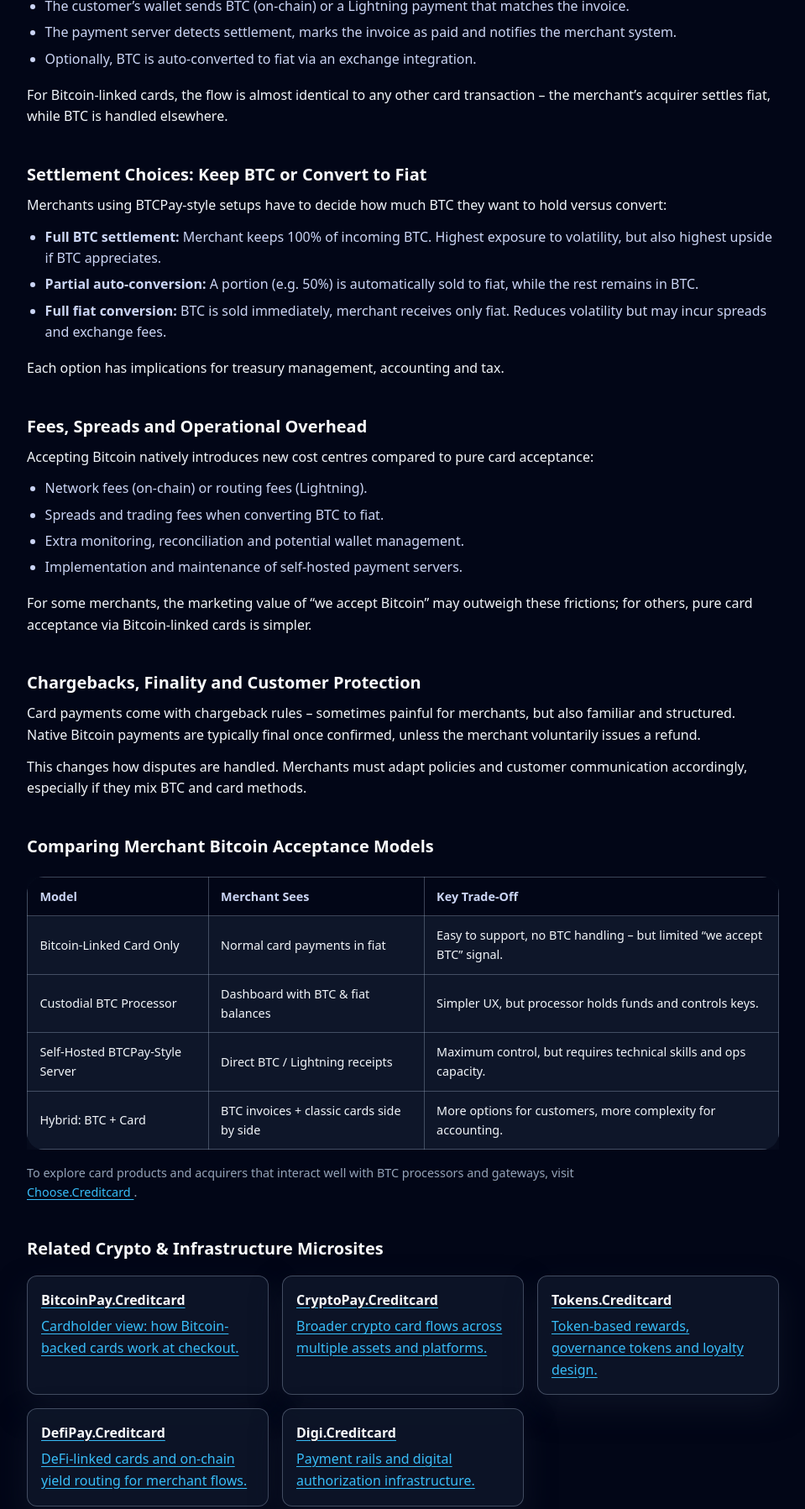
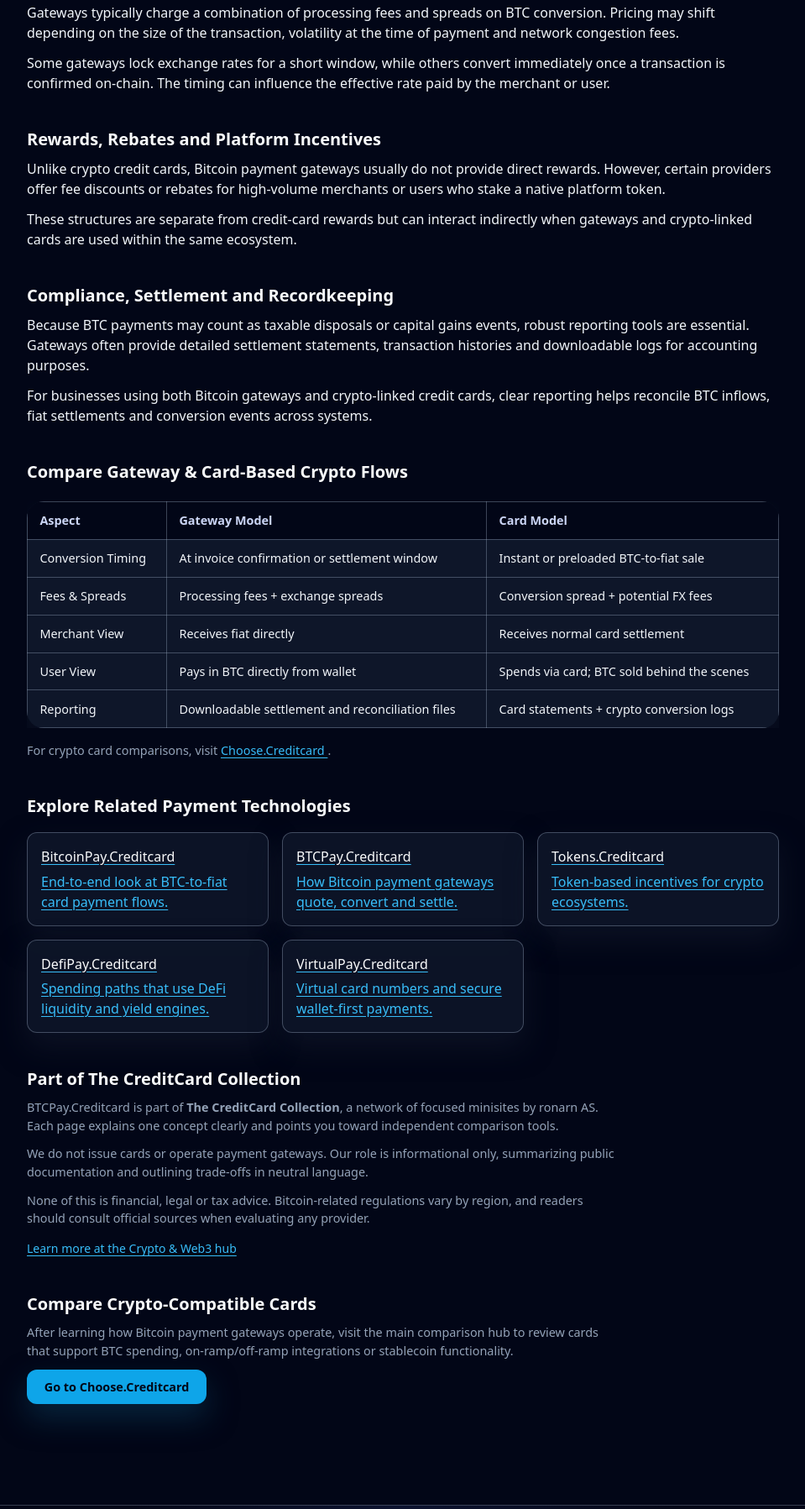
Before and after one commit to ChooseCreditCard/btcpay.creditcard, a plain HTML site: page index.html in a window 1280 px wide. Shown: the part 923-2720 px from the top of the page at 84% size, without its empty margins (160-1119 px from the left). Drawn offline with nearby package versions, Linux system fonts and the light colour scheme.

Commit message:
Update index.html

```diff
--- a/index.html
+++ b/index.html
@@ -4,22 +4,22 @@
   <meta charset="UTF-8" />
   <meta name="viewport" content="width=device-width, initial-scale=1" />
 
-  <title>BTCPay.Creditcard – How Merchants Process Bitcoin Card Payments</title>
-  <meta name="description" content="BTCPay.creditcard explains how merchants accept Bitcoin-related card and BTC payments: processors, conversion, settlement and risk." />
+  <title>BTCPay.Creditcard – Bitcoin Payment Gateways & Card Integration</title>
+  <meta name="description" content="How Bitcoin payment gateways interact with card networks: merchant settlement, BTC-to-fiat conversion, fees and compatibility with crypto-linked credit cards." />
   <meta name="robots" content="index,follow" />
   <link rel="canonical" href="https://btcpay.creditcard/" />
 
   <!-- Open Graph -->
-  <meta property="og:title" content="BTCPay.Creditcard – Merchant Bitcoin Payment Flows" />
-  <meta property="og:description" content="Independent overview of how merchants handle Bitcoin payments and Bitcoin-linked cards: processors, self-hosted BTCPay setups, conversion and fees." />
+  <meta property="og:title" content="BTCPay.Creditcard – BTC Gateways & Card Payments Explained" />
+  <meta property="og:description" content="Independent explanation of how Bitcoin gateways route transactions, manage conversion and connect to existing card rails." />
   <meta property="og:type" content="website" />
   <meta property="og:url" content="https://btcpay.creditcard/" />
   <meta property="og:image" content="https://choose.creditcard/preview.png?utm_source=btcpay.creditcard&utm_medium=referral&utm_campaign=og_image" />
 
   <!-- Twitter -->
   <meta name="twitter:card" content="summary_large_image" />
-  <meta name="twitter:title" content="BTCPay.Creditcard – Merchant Bitcoin Payment Flows" />
-  <meta name="twitter:description" content="How merchants accept Bitcoin and Bitcoin-related card payments, and what happens behind the scenes." />
+  <meta name="twitter:title" content="BTCPay.Creditcard – BTC Gateways & Card Payments Explained" />
+  <meta name="twitter:description" content="Learn how Bitcoin payment gateways settle transactions and interact with crypto-linked credit cards." />
   <meta name="twitter:image" content="https://choose.creditcard/preview.png?utm_source=btcpay.creditcard&utm_medium=referral&utm_campaign=twitter_image" />
 
   <!-- GA4 -->
@@ -31,21 +31,26 @@
     gtag('config', 'G-64FE63JQ3H');
   </script>
 
+  <!-- Tailwind -->
+  <script src="https://cdn.tailwindcss.com"></script>
+
+  <!-- Shared CSS -->
   <link rel="stylesheet" href="./styles.css" />
 </head>
 <body class="bg-slate-950 text-slate-100">
+
   <header class="site-header">
     <div class="nav-inner max-w-6xl">
       <div class="brand">
         <div class="cc-logo">CC</div>
         <div class="brand-text">
           <div class="brand-title">BTCPay.Creditcard</div>
-          <div class="brand-subtitle">Merchant Bitcoin Payment Flows</div>
+          <div class="brand-subtitle">Bitcoin Gateways & Card Payment Flows</div>
         </div>
       </div>
       <nav class="nav-links">
         <a href="#overview">Overview</a>
-        <a href="#flows">How It Works</a>
+        <a href="#mechanics">How It Works</a>
         <a href="#compare">Compare</a>
       </nav>
     </div>
@@ -56,180 +61,169 @@
     <div class="cc-breadcrumb">
       <a href="https://choose.creditcard/?utm_source=btcpay.creditcard&utm_medium=referral&utm_campaign=breadcrumb">Home</a>
       &nbsp;›&nbsp;
-      BTCPay Merchant Flows
+      BTCPay.Creditcard
     </div>
 
     <!-- Hero -->
     <section class="hero">
       <div class="hero-content">
-        <h1>How Merchants Actually Handle Bitcoin &amp; Bitcoin-Card Payments</h1>
+        <h1>How Bitcoin Payment Gateways Connect to Card Networks</h1>
         <p class="hero-lead">
-          BTCPay.Creditcard explains merchant-side flows for Bitcoin payments and Bitcoin-linked cards – processors, self-hosted BTCPay setups, conversion to fiat and settlement risk.
+          Bitcoin payment gateways make it possible for merchants to accept BTC while still settling in fiat. This page explains how BTC flows through the system, how conversion works, and how these processes align with crypto-linked credit cards.
         </p>
         <a class="cta" href="https://choose.creditcard/?utm_source=btcpay.creditcard&utm_medium=referral&utm_campaign=hero_cta">
-          Explore processors &amp; card options
+          Compare crypto-friendly credit cards
         </a>
       </div>
     </section>
 
-    <!-- Content sections -->
+    <!-- Content Sections -->
     <section id="overview" class="section">
-      <h2>Card Rails vs. Native Bitcoin Payments</h2>
-      <p>From a merchant’s point of view, there are two broad ways to accept “Bitcoin” at checkout:</p>
-      <ul class="list">
-        <li><strong>Bitcoin-linked cards:</strong> The merchant sees a normal card payment in fiat. BTC conversion happens on the customer’s side via the card issuer or partner.</li>
-        <li><strong>Native Bitcoin / Lightning payments:</strong> The merchant (or their processor) generates an invoice and receives BTC or fiat when the invoice is paid.</li>
-      </ul>
-      <p>BTCPay-like setups usually refer to the second category: native BTC or Lightning invoices, sometimes combined with optional auto-conversion to fiat.</p>
+      <h2>What Is a Bitcoin Payment Gateway?</h2>
+      <p>Bitcoin payment gateways allow merchants to accept BTC from customers while still receiving local currency in their bank account. They bridge the gap between crypto payments, market pricing engines and traditional settlement infrastructure.</p>
+      <p>Instead of merchants managing wallets or exchange risk, the gateway handles rate quotes, invoicing, BTC conversion and settlement. For consumers, these systems often work in parallel with crypto-linked cards that convert BTC at the moment of purchase.</p>
     </section>
 
-    <section id="flows" class="section">
-      <h2>Typical BTCPay-Style Payment Flow</h2>
-      <p>For native BTC payments, a BTCPay-like flow looks roughly like this:</p>
-      <ul class="list">
-        <li>The customer selects “Pay with Bitcoin” or scans a QR code at checkout.</li>
-        <li>The merchant’s payment server generates an invoice with an amount (in fiat or BTC) and a time window.</li>
-        <li>The customer’s wallet sends BTC (on-chain) or a Lightning payment that matches the invoice.</li>
-        <li>The payment server detects settlement, marks the invoice as paid and notifies the merchant system.</li>
-        <li>Optionally, BTC is auto-converted to fiat via an exchange integration.</li>
-      </ul>
-      <p>For Bitcoin-linked cards, the flow is almost identical to any other card transaction – the merchant’s acquirer settles fiat, while BTC is handled elsewhere.</p>
+    <section id="mechanics" class="section">
+      <h2>How BTCPay Transactions Move Through the System</h2>
+      <p>When a customer pays in Bitcoin, the gateway generates a payment request with a fixed-time price quote. Once the BTC reaches the gateway’s address, it is consolidated and exchanged for fiat through the provider’s liquidity partners.</p>
+      <p>The merchant then receives a normal bank transfer. This model mirrors aspects of crypto credit-card payments, where BTC is sold behind the scenes and converted into the fiat needed to settle over traditional card rails.</p>
     </section>
 
     <section class="section">
-      <h2>Settlement Choices: Keep BTC or Convert to Fiat</h2>
-      <p>Merchants using BTCPay-style setups have to decide how much BTC they want to hold versus convert:</p>
-      <ul class="list">
-        <li><strong>Full BTC settlement:</strong> Merchant keeps 100% of incoming BTC. Highest exposure to volatility, but also highest upside if BTC appreciates.</li>
-        <li><strong>Partial auto-conversion:</strong> A portion (e.g. 50%) is automatically sold to fiat, while the rest remains in BTC.</li>
-        <li><strong>Full fiat conversion:</strong> BTC is sold immediately, merchant receives only fiat. Reduces volatility but may incur spreads and exchange fees.</li>
-      </ul>
-      <p>Each option has implications for treasury management, accounting and tax.</p>
+      <h2>Fees, Rates and Conversion Timing</h2>
+      <p>Gateways typically charge a combination of processing fees and spreads on BTC conversion. Pricing may shift depending on the size of the transaction, volatility at the time of payment and network congestion fees.</p>
+      <p>Some gateways lock exchange rates for a short window, while others convert immediately once a transaction is confirmed on-chain. The timing can influence the effective rate paid by the merchant or user.</p>
     </section>
 
     <section class="section">
-      <h2>Fees, Spreads and Operational Overhead</h2>
-      <p>Accepting Bitcoin natively introduces new cost centres compared to pure card acceptance:</p>
-      <ul class="list">
-        <li>Network fees (on-chain) or routing fees (Lightning).</li>
-        <li>Spreads and trading fees when converting BTC to fiat.</li>
-        <li>Extra monitoring, reconciliation and potential wallet management.</li>
-        <li>Implementation and maintenance of self-hosted payment servers.</li>
-      </ul>
-      <p>For some merchants, the marketing value of “we accept Bitcoin” may outweigh these frictions; for others, pure card acceptance via Bitcoin-linked cards is simpler.</p>
+      <h2>Rewards, Rebates and Platform Incentives</h2>
+      <p>Unlike crypto credit cards, Bitcoin payment gateways usually do not provide direct rewards. However, certain providers offer fee discounts or rebates for high-volume merchants or users who stake a native platform token.</p>
+      <p>These structures are separate from credit-card rewards but can interact indirectly when gateways and crypto-linked cards are used within the same ecosystem.</p>
     </section>
 
     <section class="section">
-      <h2>Chargebacks, Finality and Customer Protection</h2>
-      <p>Card payments come with chargeback rules – sometimes painful for merchants, but also familiar and structured. Native Bitcoin payments are typically final once confirmed, unless the merchant voluntarily issues a refund.</p>
-      <p>This changes how disputes are handled. Merchants must adapt policies and customer communication accordingly, especially if they mix BTC and card methods.</p>
+      <h2>Compliance, Settlement and Recordkeeping</h2>
+      <p>Because BTC payments may count as taxable disposals or capital gains events, robust reporting tools are essential. Gateways often provide detailed settlement statements, transaction histories and downloadable logs for accounting purposes.</p>
+      <p>For businesses using both Bitcoin gateways and crypto-linked credit cards, clear reporting helps reconcile BTC inflows, fiat settlements and conversion events across systems.</p>
     </section>
 
-    <!-- Comparison block -->
+    <!-- Comparison -->
     <section id="compare" class="section">
-      <h2>Comparing Merchant Bitcoin Acceptance Models</h2>
+      <h2>Compare Gateway & Card-Based Crypto Flows</h2>
       <div class="table-wrap">
         <table class="table">
           <thead>
             <tr>
-              <th>Model</th>
-              <th>Merchant Sees</th>
-              <th>Key Trade-Off</th>
+              <th>Aspect</th>
+              <th>Gateway Model</th>
+              <th>Card Model</th>
             </tr>
           </thead>
           <tbody>
             <tr>
-              <td>Bitcoin-Linked Card Only</td>
-              <td>Normal card payments in fiat</td>
-              <td>Easy to support, no BTC handling – but limited “we accept BTC” signal.</td>
+              <td>Conversion Timing</td>
+              <td>At invoice confirmation or settlement window</td>
+              <td>Instant or preloaded BTC-to-fiat sale</td>
             </tr>
             <tr>
-              <td>Custodial BTC Processor</td>
-              <td>Dashboard with BTC &amp; fiat balances</td>
-              <td>Simpler UX, but processor holds funds and controls keys.</td>
+              <td>Fees &amp; Spreads</td>
+              <td>Processing fees + exchange spreads</td>
+              <td>Conversion spread + potential FX fees</td>
             </tr>
             <tr>
-              <td>Self-Hosted BTCPay-Style Server</td>
-              <td>Direct BTC / Lightning receipts</td>
-              <td>Maximum control, but requires technical skills and ops capacity.</td>
+              <td>Merchant View</td>
+              <td>Receives fiat directly</td>
+              <td>Receives normal card settlement</td>
             </tr>
             <tr>
-              <td>Hybrid: BTC + Card</td>
-              <td>BTC invoices + classic cards side by side</td>
-              <td>More options for customers, more complexity for accounting.</td>
+              <td>User View</td>
+              <td>Pays in BTC directly from wallet</td>
+              <td>Spends via card; BTC sold behind the scenes</td>
+            </tr>
+            <tr>
+              <td>Reporting</td>
+              <td>Downloadable settlement and reconciliation files</td>
+              <td>Card statements + crypto conversion logs</td>
             </tr>
           </tbody>
         </table>
       </div>
+
       <p class="small">
-        To explore card products and acquirers that interact well with BTC processors and gateways, visit
+        For crypto card comparisons, visit
         <a href="https://choose.creditcard/?utm_source=btcpay.creditcard&utm_medium=referral&utm_campaign=comparison_section">
           Choose.Creditcard
         </a>.
       </p>
     </section>
 
-    <!-- Cluster links -->
+    <!-- Cluster -->
     <section class="section">
-      <h2>Related Crypto &amp; Infrastructure Microsites</h2>
+      <h2>Explore Related Payment Technologies</h2>
       <div class="cluster-grid">
         <a class="cluster-card" href="https://bitcoinpay.creditcard/?utm_source=btcpay.creditcard&utm_medium=referral&utm_campaign=cluster_bitcoinpay">
           <h3>BitcoinPay.Creditcard</h3>
-          <p>Cardholder view: how Bitcoin-backed cards work at checkout.</p>
+          <p>End-to-end look at BTC-to-fiat card payment flows.</p>
         </a>
-        <a class="cluster-card" href="https://cryptopay.creditcard/?utm_source=btcpay.creditcard&utm_medium=referral&utm_campaign=cluster_cryptopay">
-          <h3>CryptoPay.Creditcard</h3>
-          <p>Broader crypto card flows across multiple assets and platforms.</p>
+        <a class="cluster-card" href="https://btcpay.creditcard/?utm_source=btcpay.creditcard&utm_medium=referral&utm_campaign=cluster_btcpay">
+          <h3>BTCPay.Creditcard</h3>
+          <p>How Bitcoin payment gateways quote, convert and settle.</p>
         </a>
         <a class="cluster-card" href="https://tokens.creditcard/?utm_source=btcpay.creditcard&utm_medium=referral&utm_campaign=cluster_tokens">
           <h3>Tokens.Creditcard</h3>
-          <p>Token-based rewards, governance tokens and loyalty design.</p>
+          <p>Token-based incentives for crypto ecosystems.</p>
         </a>
         <a class="cluster-card" href="https://defipay.creditcard/?utm_source=btcpay.creditcard&utm_medium=referral&utm_campaign=cluster_defipay">
           <h3>DefiPay.Creditcard</h3>
-          <p>DeFi-linked cards and on-chain yield routing for merchant flows.</p>
+          <p>Spending paths that use DeFi liquidity and yield engines.</p>
         </a>
-        <a class="cluster-card" href="https://digi.creditcard/?utm_source=btcpay.creditcard&utm_medium=referral&utm_campaign=cluster_digi">
-          <h3>Digi.Creditcard</h3>
-          <p>Payment rails and digital authorization infrastructure.</p>
+        <a class="cluster-card" href="https://virtualpay.creditcard/?utm_source=btcpay.creditcard&utm_medium=referral&utm_campaign=cluster_virtualpay">
+          <h3>VirtualPay.Creditcard</h3>
+          <p>Virtual card numbers and secure wallet-first payments.</p>
         </a>
       </div>
     </section>
 
-    <!-- Collection section -->
+    <!-- CreditCard Collection -->
     <section class="section">
       <h2>Part of The CreditCard Collection</h2>
       <p class="small">
-        BTCPay.Creditcard is the merchant-and-infrastructure-focused Bitcoin spoke in <strong>The CreditCard Collection</strong> — a network of narrow, documentation-based microsites operated by ronarn AS.
+        BTCPay.Creditcard is part of <strong>The CreditCard Collection</strong>, a network of focused minisites by ronarn AS. Each page explains one concept clearly and points you toward independent comparison tools.
       </p>
       <p class="small">
-        We don’t process payments or run gateways. We break down how they work so merchants and product teams can ask better questions before integrating.
+        We do not issue cards or operate payment gateways. Our role is informational only, summarizing public documentation and outlining trade-offs in neutral language.
       </p>
       <p class="small">
-        For a broader view of card products, acquirers and processors that may sit alongside BTC solutions, go to
-        <a href="https://choose.creditcard/?utm_source=btcpay.creditcard&utm_medium=referral&utm_campaign=collection_section">
-          Choose.Creditcard
-        </a>.
+        None of this is financial, legal or tax advice. Bitcoin-related regulations vary by region, and readers should consult official sources when evaluating any provider.
       </p>
+
+      <!-- REQUIRED SNIPPET (Crypto hub) -->
+      <div class="hub-link">
+        <a href="https://choose.creditcard/crypto/?utm_source=btcpay.creditcard&utm_medium=referral&utm_campaign=minisite_to_hub"
+           class="text-sm text-slate-600 hover:text-slate-900">
+          Learn more at the Crypto &amp; Web3 hub
+        </a>
+      </div>
     </section>
 
     <!-- Bottom CTA -->
     <section class="section">
-      <h2>Design Your Bitcoin Acceptance Strategy Intentionally</h2>
+      <h2>Compare Crypto-Compatible Cards</h2>
       <p class="small">
-        Use BTCPay.Creditcard as a mental model for how BTC and cards fit into your checkout – then use the main comparison hub to choose card products and partners that match your risk, complexity and branding goals.
+        After learning how Bitcoin payment gateways operate, visit the main comparison hub to review cards that support BTC spending, on-ramp/off-ramp integrations or stablecoin functionality.
       </p>
       <a class="cta" href="https://choose.creditcard/?utm_source=btcpay.creditcard&utm_medium=referral&utm_campaign=bottom_cta">
-        Explore options on Choose.Creditcard
+        Go to Choose.Creditcard
       </a>
     </section>
+
   </main>
 
   <footer class="mini-footer">
     <p class="mini-footer-main">© 2025 The CreditCard Collection — ronarn AS</p>
-    <p class="mini-footer-contact">
-      Contact: <a href="mailto:support@cc.creditcard">support@cc.creditcard</a>
-    </p>
+    <p class="mini-footer-contact">Contact: <a href="mailto:support@cc.creditcard">support@cc.creditcard</a></p>
   </footer>
+
 </body>
 </html>
```
